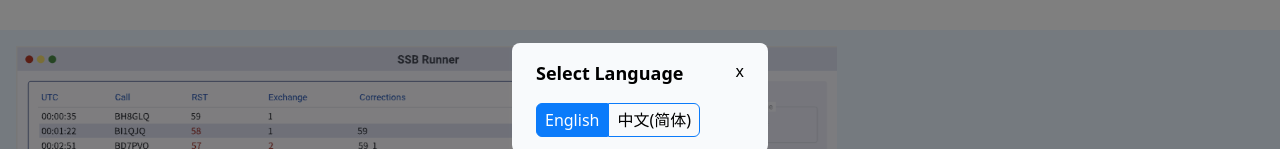
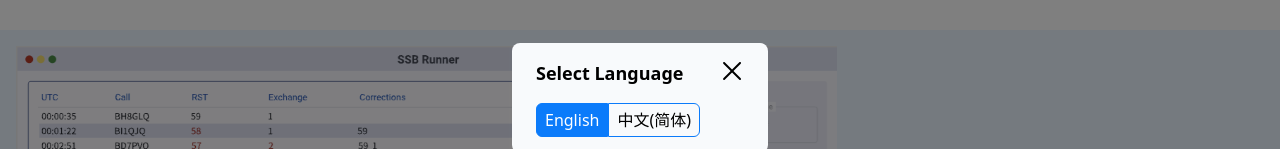
Before and after one commit to SSBContestRunner/ssb_runner_website, a Svelte app: page / in a window 1280 px wide. Both pictures are taken after a click on the button 973 px from the left and 24 px from the top of the page. Shown: the part 302-451 px from the top of the page. Built offline with nearby package versions, Linux system fonts and the light colour scheme.

Commit message:
fix(i18nDialog.svelte): replace Close button icon with a SVG icon

```diff
--- /dev/null
+++ b/src/assets/svgIcon/close.svelte
@@ -0,0 +1,12 @@
+<svg
+    width="1.5em"
+    height="1.5em"
+    viewBox="0 0 24 24"
+    fill="none"
+    xmlns="http://www.w3.org/2000/svg"
+>
+    <path
+        d="M20.7457 3.32851C20.3552 2.93798 19.722 2.93798 19.3315 3.32851L12.0371 10.6229L4.74275 3.32851C4.35223 2.93798 3.71906 2.93798 3.32854 3.32851C2.93801 3.71903 2.93801 4.3522 3.32854 4.74272L10.6229 12.0371L3.32856 19.3314C2.93803 19.722 2.93803 20.3551 3.32856 20.7457C3.71908 21.1362 4.35225 21.1362 4.74277 20.7457L12.0371 13.4513L19.3315 20.7457C19.722 21.1362 20.3552 21.1362 20.7457 20.7457C21.1362 20.3551 21.1362 19.722 20.7457 19.3315L13.4513 12.0371L20.7457 4.74272C21.1362 4.3522 21.1362 3.71903 20.7457 3.32851Z"
+        fill="black"
+    />
+</svg>
--- a/src/components/i18nDialog.svelte
+++ b/src/components/i18nDialog.svelte
@@ -1,4 +1,5 @@
 <script>
+    import Close from "../assets/svgIcon/close.svelte";
     import { getLocale } from "../lib/i18n";
 
     let open = $state(false);
@@ -32,7 +33,9 @@
     <section
         class="w-full md:w-[16em] bg-slate-50 mx-4 py-4 px-6 rounded-lg z-20"
     >
-        <button class="float-right" onclick={closeDialog}>x</button>
+        <button class="float-right cursor-pointer" onclick={closeDialog}>
+            <Close />
+        </button>
         <h1 class="text-lg font-semibold">Select Language</h1>
         <div class="mt-4 flex">
             <button
```
